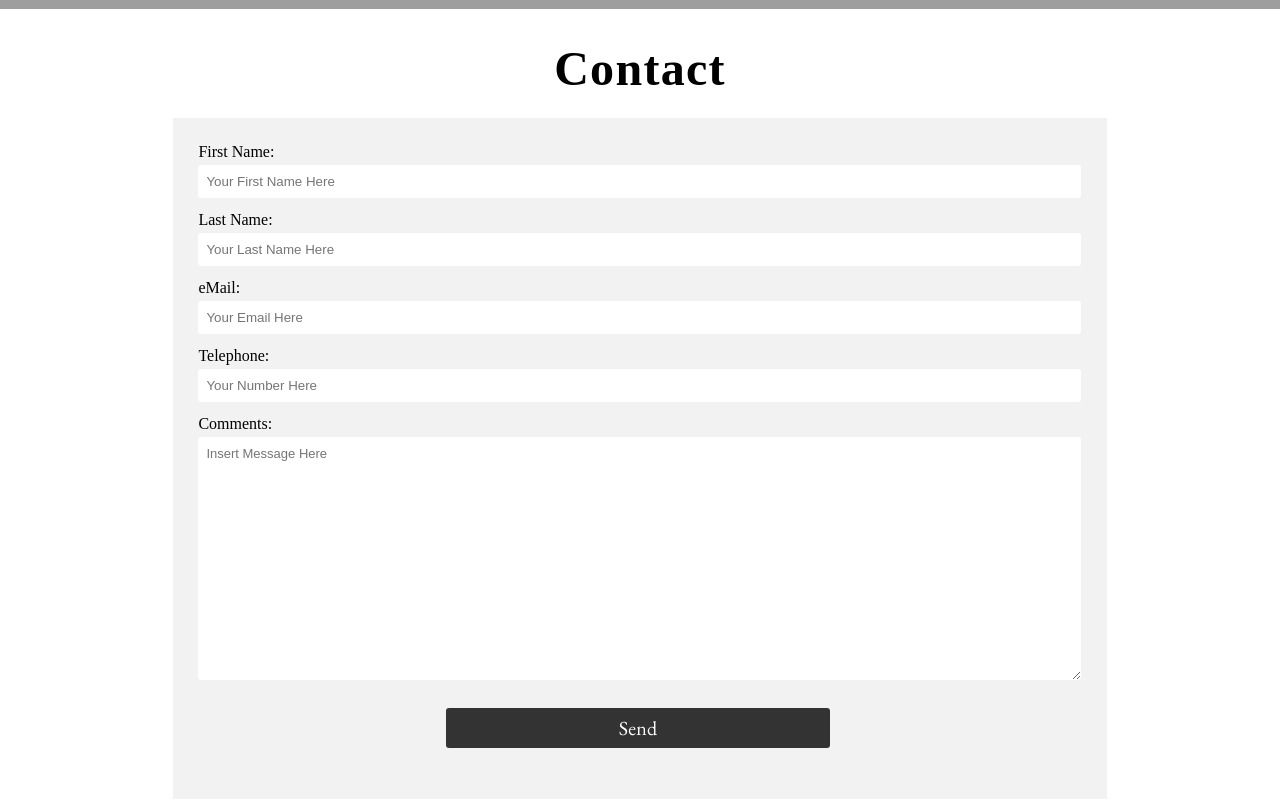
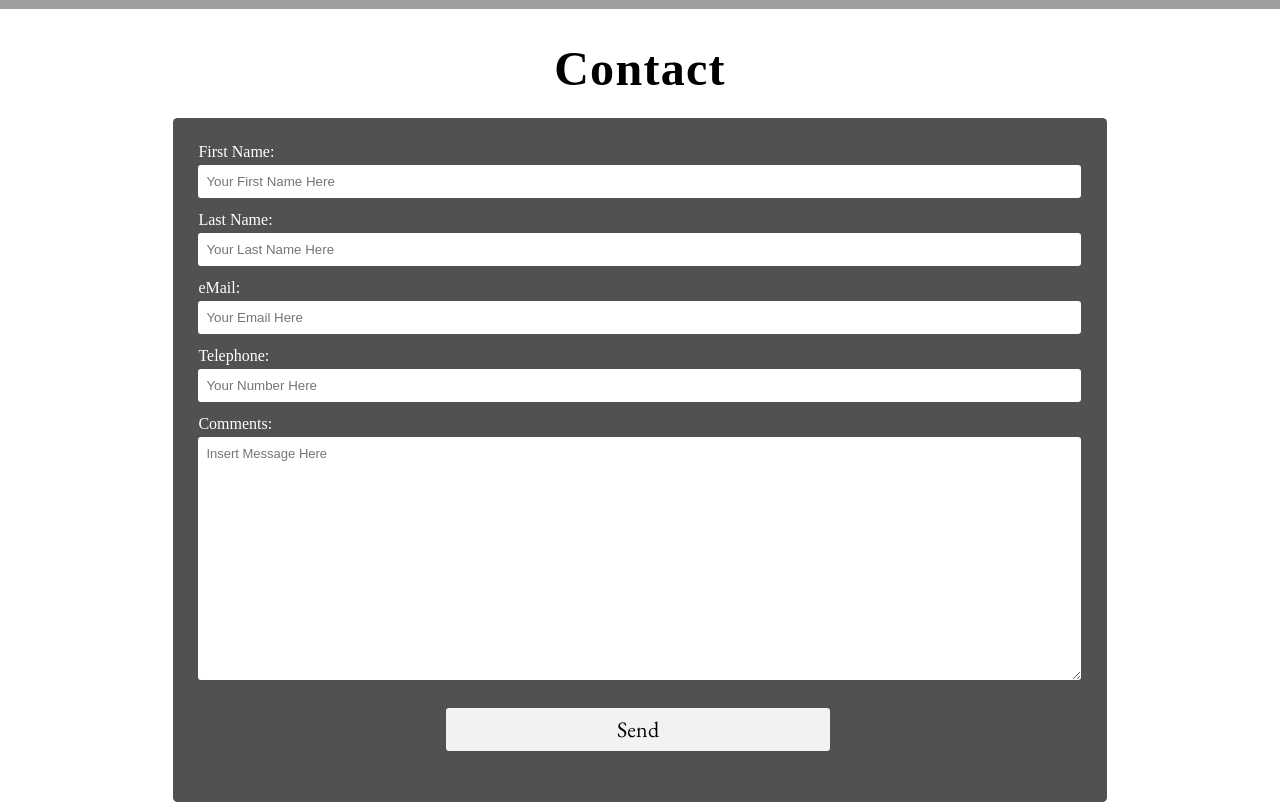
Before and after one commit to bielicke04/project2_bielicke_james, a plain HTML site: page index.html in a window 1280 px wide. Shown: the part 4370-5182 px from the top of the page. Drawn offline with nearby package versions, Linux system fonts and the light colour scheme; grey boxes are pictures that could not be loaded; a web font is replaced by a local one.

Commit message:
Ran HTML & CSS through validator. Checked color ratios on webaim.org and updated.

```diff
--- a/css/styles.css
+++ b/css/styles.css
@@ -365,10 +365,15 @@ span {
 =======================================*/
 
 .contact-section {
-  background: #f2f2f2;
+  background: #515151;
   padding: 2px 2% 21px;
   width: 69%;
   margin: 19px auto;
+  border-radius: 4.5px;
+}
+
+.contact-text {
+  color: #fff;
 }
 
 .container h2 {
@@ -421,9 +426,9 @@ select#state {
 
 .submit-bottom input {
   font-family: 'EB Garamond', serif;
-  font-size: 20px;
-  background: #333;
-  color: white;
+  font-size: 22px;
+  background: #f2f2f2;
+  color: #000;
   text-decoration: none;
   padding: 7px 28%;
   border-radius: 3px;
@@ -438,26 +443,9 @@ div#special {
 
 .submit-bottom input:hover {
   background: #59a5af;
+  color: #fff;
   transition: .3s;
 }
-
-.address p {
-  margin-top: 25px;
-  font-family: 'IM Fell English';
-  font-size: 16.5px;
-  text-align: center;
-  text-decoration: none;
-  letter-spacing: .5px;
-}
-
-.address a {
-  text-decoration: none;
-  color: #5e7942;
-  font-family: 'EB Garamond';
-}
-
-
-
 
 
 /*======================================
--- a/index.html
+++ b/index.html
@@ -159,27 +159,27 @@
           <section class="contact-section" id="contact">
             <form class="gorey-contact" id="test_form" name="test_form" method="POST" action="form.php" onsubmit="return validateForm(this)">
 
-              <div class="first-name">
+              <div class="first-name contact-text">
                 <label for="firstname" class="label_input_wrap">First Name:</label>
                 <input type="text" name="req_firstname" placeholder="Your First Name Here" id="firstname" />
               </div>
 
-              <div class="last-name">
+              <div class="last-name contact-text">
                 <label for="lastname" class="label_input_wrap">Last Name:</label>
                 <input type="text" name="lastname" placeholder="Your Last Name Here" id="lastname" required />
               </div>
 
-              <div class="email">
+              <div class="email contact-text">
                 <label for="email" class="label_input_wrap">eMail:</label>
                 <input type="email" name="req_email" placeholder="Your Email Here" id="email" />
               </div>
 
-              <div class="tel">
+              <div class="tel contact-text">
                 <label for="telephone" class="label_input_wrap">Telephone:</label>
                 <input type="tel" name="telephone" placeholder="Your Number Here" id="telephone" />
               </div>
 
-              <div class="comments">
+              <div class="comments contact-text">
                 <label for="comments" class="label_input_wrap">Comments:</label>
                 <textarea name="comments" maxlength="1000" cols="55" rows="15" placeholder="Insert Message Here" id="comments"></textarea>
               </div>
@@ -189,11 +189,8 @@
               </div>
 
             </form>
-
-
-
-
-
+          </section>
+        </div>
     </main>
 
     <footer>
```
